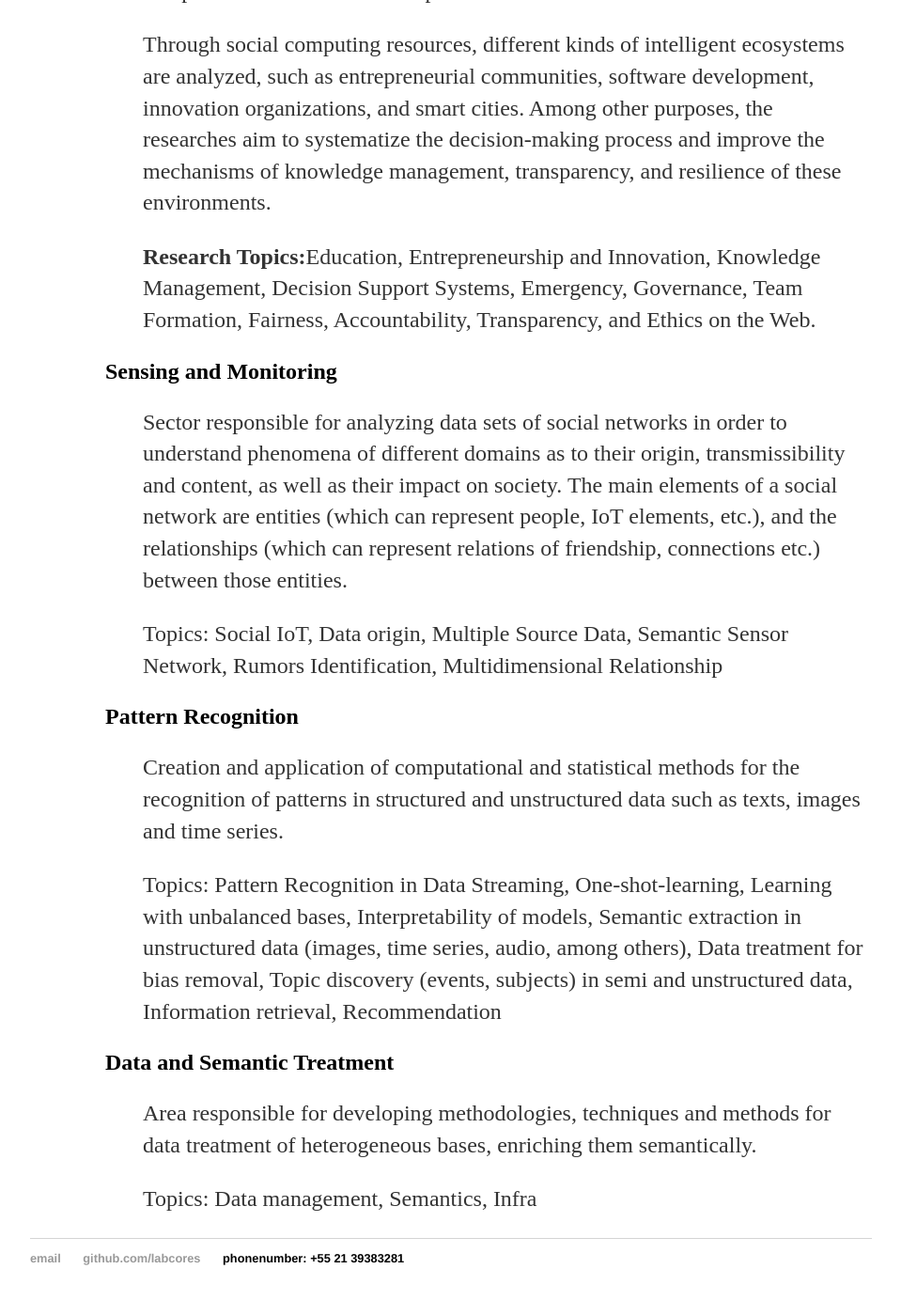
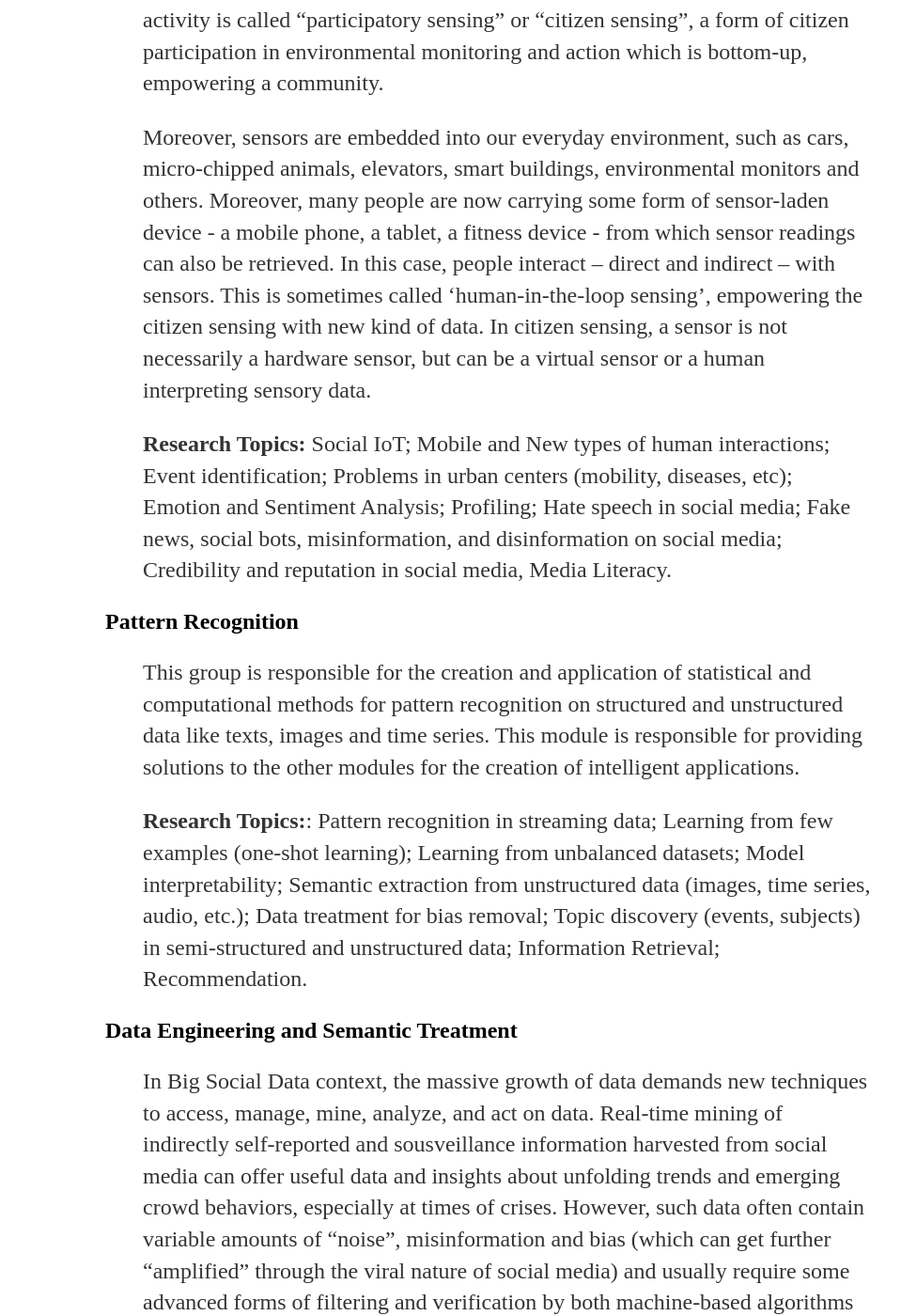
Before and after one commit to labcores/labcores.github.io, a Jekyll site: the page built from research/index.html, in a window 1280 px wide and 1400 px high, scrolled down 1601 px. Shown: the whole window at 94% size, without its empty margins (160-1119 px from the left). Built offline with Jekyll 4.4.1, drawn with Linux system fonts in a browser that asks for light colours; some of the changed text lies outside the part shown.

Commit message:
labcores-site-v1.0: research page updated

```diff
--- a/research/index.html
+++ b/research/index.html
@@ -6,7 +6,7 @@ title: Social Computing and Social Network Analysis Laboratory
 	<p>The Lab CORES is organized broadly into working groups including: </p>
 	<center><img src="/images/site-structure/cores-areas.png" width="640" height="410" /></center>
 	<ul>
-		<li><h1>Domains</h1>
+		<!--<li><h1>Domains</h1>
 			<ul>
 				<li><h2>Urban Centers</h2>
 					<ul>
@@ -25,39 +25,47 @@ title: Social Computing and Social Network Analysis Laboratory
 					</ul>
 				</li>
 			</ul>
-		</li>
+		</li>-->
 		<li><H1>Areas</H1>
 			<ul>
 				<li><h2>Intelligent Ecosystems</h2>
 					<ul>
 						<li>
 							<p>Research area dedicated to the development of models, techniques and computational practices focused on intelligent ecosystems. An ecosystem is a metaphor used to represent collaborative arrangements in constant evolution. These communities have autonomous entities with distinct purposes, creating a complex network of relationships for coexistence.
+
 							<p>Through social computing resources, different kinds of intelligent ecosystems are analyzed, such as entrepreneurial communities, software development, innovation organizations, and smart cities. Among other purposes, the researches aim to systematize the decision-making process and improve the mechanisms of knowledge management, transparency, and resilience of these environments.
-							<p><b>Research Topics:</b>Education, Entrepreneurship and Innovation, Knowledge Management, Decision Support Systems, Emergency, Governance, Team Formation, Fairness, Accountability, Transparency, and Ethics on the Web.
+							<p><b>Research Topics:</b> Education; Entrepreneurship and Innovation; Knowledge Management; Decision Support Systems; Emergency; Governance; Team Formation; Fairness, Accountability, Transparency, and Ethics on the Web.
 						</li>
 					</ul>
 				</li>
 				<li><h2>Sensing and Monitoring</h2>
 					<ul>
 						<li>
-							<p>Sector responsible for analyzing data sets of social networks in order to understand phenomena of different domains as to their origin, transmissibility and content, as well as their impact on society. The main elements of a social network are entities (which can represent people, IoT elements, etc.), and the relationships (which can represent relations of friendship, connections etc.) between those entities.
-							<p>Topics: Social IoT, Data origin, Multiple Source Data, Semantic Sensor Network, Rumors Identification, Multidimensional Relationship
+							<p>Through social media, people share opinions, experiences and perspectives, which can be revealed by different formats such as text, images, audio and video.  Also, we can identify unprecedented levels of citizen engagement and participation. Users can detect new events, help in dealing with natural disasters, diseases, terrorism, and understand the political scenario and support public manifestations.   Citizens consume and share information about their cities - such as problems, events, ideas, suggestions, criticisms, and demands – acting as ‘human sensors’, forming opinions and participating in the city evolution. This activity is called “participatory sensing” or “citizen sensing”, a form of citizen participation in environmental monitoring and action which is bottom-up, empowering a community.
+
+							<p>Moreover, sensors are embedded into our everyday environment, such as cars, micro-chipped animals, elevators, smart buildings, environmental monitors and others. Moreover, many people are now carrying some form of sensor-laden device - a mobile phone, a tablet, a fitness device - from which sensor readings can also be retrieved. In this case, people interact – direct and indirect – with sensors. This is sometimes called ‘human-in-the-loop sensing’, empowering the citizen sensing with new kind of data. In citizen sensing, a sensor is not necessarily a hardware sensor, but can be a virtual sensor or a human interpreting sensory data.
+
+							<p><b>Research Topics:</b> Social IoT; Mobile and New types of human interactions; Event identification; Problems in urban centers (mobility, diseases, etc); Emotion and Sentiment Analysis; Profiling; Hate speech in social media; Fake news, social bots, misinformation, and disinformation on social media; Credibility and reputation in social media, Media Literacy.
 						</li>
 					</ul>
 				</li>
 				<li><h2>Pattern Recognition</h2>
 					<ul>
 						<li>
-							<p>Creation and application of computational and statistical methods for the recognition of patterns in structured and unstructured data such as texts, images and time series.
-							<p>Topics: Pattern Recognition in Data Streaming, One-shot-learning, Learning with unbalanced bases, Interpretability of models, Semantic extraction in unstructured data (images, time series, audio, among others), Data treatment for bias removal, Topic discovery (events, subjects) in semi and unstructured data, Information retrieval, Recommendation
+							<p>This group is responsible for the creation and application of statistical and computational methods for pattern recognition on structured and unstructured data like texts, images and time series. This module is responsible for providing solutions to the other modules for the creation of intelligent applications.
+
+							<p><b>Research Topics:</b>: Pattern recognition in streaming data; Learning from few examples (one-shot learning); Learning from unbalanced datasets; Model interpretability; Semantic extraction from unstructured data (images, time series, audio, etc.); Data treatment for bias removal; Topic discovery (events, subjects) in semi-structured and unstructured data; Information Retrieval; Recommendation.
 						</li>
 					</ul>
 				</li>
-				<li><h2>Data and Semantic Treatment</h2>
+				<li><h2>Data Engineering and Semantic Treatment</h2>
 					<ul>
 						<li>
-							<p>Area responsible for developing methodologies, techniques and methods for data treatment of heterogeneous bases, enriching them semantically.
-							<p>Topics: Data management, Semantics, Infra
+							<p>In Big Social Data context, the massive growth of data demands new techniques to access, manage, mine, analyze, and act on data. Real-time mining of indirectly self-reported and sousveillance information harvested from social media can offer useful data and insights about unfolding trends and emerging crowd behaviors, especially at times of crises. However, such data often contain variable amounts of “noise”, misinformation and bias (which can get further “amplified” through the viral nature of social media) and usually require some advanced forms of filtering and verification by both machine-based algorithms and human experts before becoming reliable enough for use in decision-making tasks.  Eradicating these issues or lessening their effect can be accomplished by verification of data with other sensor nodes, but depends on the density of the network and existence of other related data.
+
+							<p>So, this module is responsible for the development of techniques to manage the massive volume of social data, envisioning the urban sensing, dealing with multiple data streams of varying data types, and different knowledge levels of users.
+
+							<p><b>Research Topics:</b>: Benchmarking, Performance Modelling, and Tuning; Data Integration, Metadata Management, and Interoperability; Data Models, Semantics, Query languages; Social Data Provenance, Cleaning, and Curation; Data Stream Systems and Sensor Networks; Data Visualization and Interactive Data Exploration; Privacy, Security, and Trust; Search and Information Extraction; Temporal, Spatial, Mobile, and Multimedia.
 						</li>
 					</ul>
 				</li>
```
